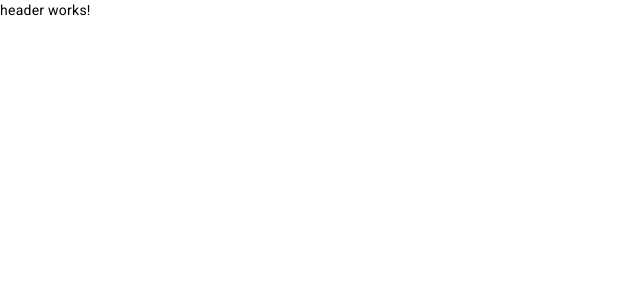
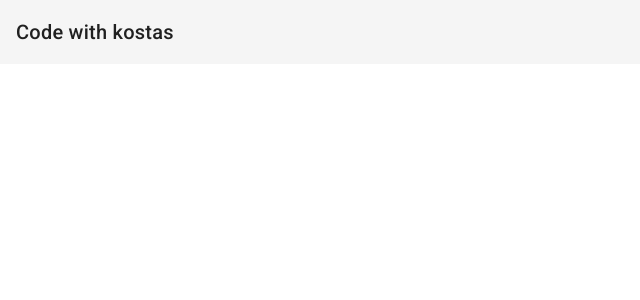
Before and after one commit to kostas-python/store, an Angular app: page / in a window 1280 px wide. Shown: the top 300 px of the page, without its empty margins (0-640 px from the left). Built offline with nearby package versions, Linux system fonts and the light colour scheme.

Commit message:
improved header comp

```diff
--- /dev/null
+++ b/src/app/components/header/header.component.html
@@ -0,0 +1,3 @@
+<mat-toolbar>
+    <a routerLink="home">Code with kostas</a>
+</mat-toolbar>
--- a/src/app/components/header/header.component.ts
+++ b/src/app/components/header/header.component.ts
@@ -1,16 +1,14 @@
 import { Component } from '@angular/core';
+import { MatToolbarModule } from '@angular/material/toolbar';
 
 @Component({
   selector: 'app-header',
   standalone: true,
-  imports: [],
-  template: `
-    <p>
-      header works!
-    </p>
-  `,
+  imports: [MatToolbarModule],
+  templateUrl: './header.component.html' ,
   styles: ``
 })
+
 export class HeaderComponent {
 
 }
```
